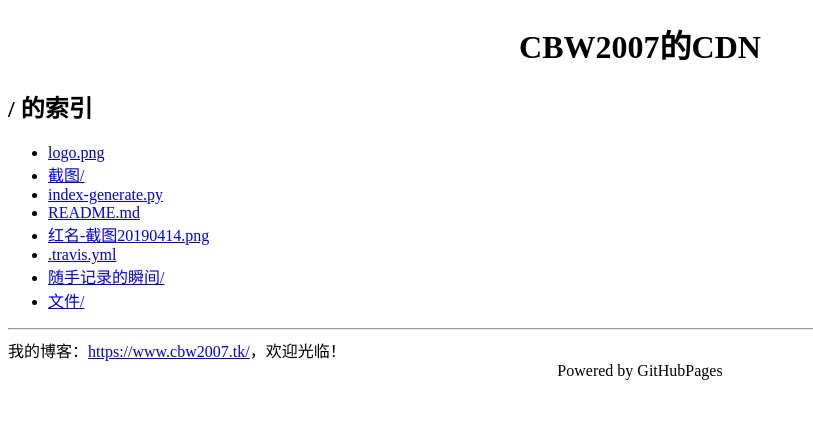
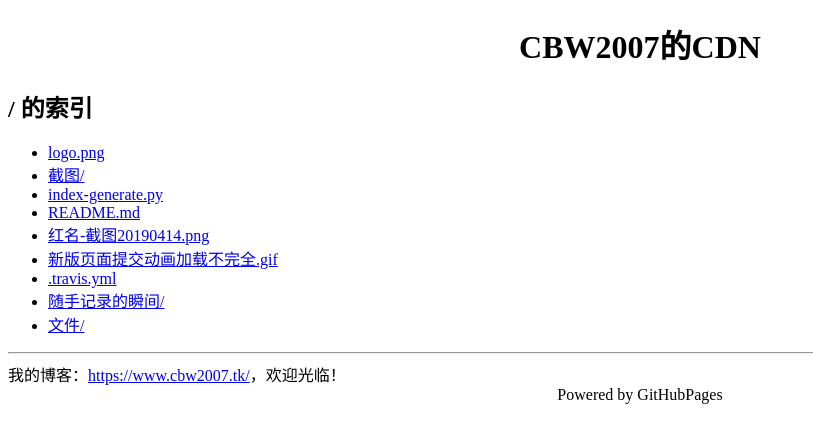
Before and after one commit to CBW2007/CDN, a plain HTML site: page index.html in a window 1280 px wide. Shown: the whole page, without its empty margins (0-813 px from the left). Drawn offline with Linux system fonts and the light colour scheme.

Commit message:
Deploy CBW2007/CDN to github.com/CBW2007/CDN.git:master

```diff
--- a/index.html
+++ b/index.html
@@ -14,6 +14,7 @@
 <li><a href="index-generate.py">index-generate.py</a></li>
 <li><a href="README.md">README.md</a></li>
 <li><a href="红名-截图20190414.png">红名-截图20190414.png</a></li>
+<li><a href="新版页面提交动画加载不完全.gif">新版页面提交动画加载不完全.gif</a></li>
 <li><a href=".travis.yml">.travis.yml</a></li>
 <li><a href="随手记录的瞬间">随手记录的瞬间/</a></li>
 <li><a href="文件">文件/</a></li>
```
